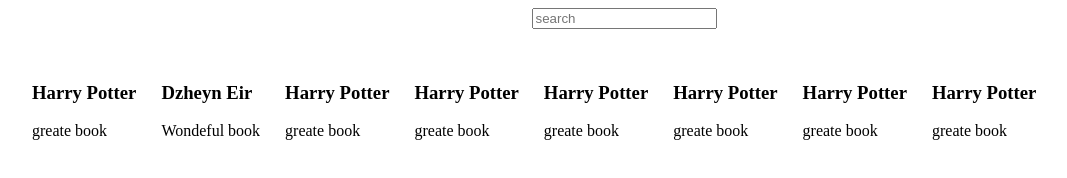
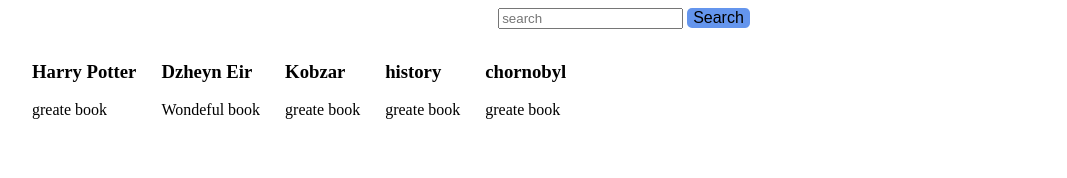
Before and after one commit to Maf1ck/library-examples, a plain HTML site: page index.html in a window 1280 px wide. Shown: the whole page, without its empty margins (16-1083 px from the left). Drawn offline with Linux system fonts and the light colour scheme.

Commit message:
js chnges

```diff
--- a/css/style.css
+++ b/css/style.css
@@ -2,10 +2,27 @@ li{
     list-style-type: none;
 }
 .header-search-div {
+    margin: 0 auto;
+    position: absolute;
+}
+.header-div{
     display: flex;
+    justify-content: center;
 }
-.input-search {
-    margin:0 auto;
+.input {
+
+}
+.btn{
+    font-size: 16px;
+    background-color: cornflowerblue;
+    border: none;
+    border-radius:5px ;
+}
+.btn:focus{
+    background-color:antiquewhite;
+}
+btn:hover{
+    background-color: antiquewhite;
 }
 
 .section-catalog {
--- a/index.html
+++ b/index.html
@@ -10,21 +10,25 @@
 <body>
     <main>
         <header>
-            <div class="header-search-div">
-                <input type="text" class="input-search" name="search" placeholder="search">
+            <div class="header-div">
+                <div class="header-search-div">
+                    <input type="text" class="input" name="search" placeholder="search" id="search-input">
+                    <button type="submit" class="btn" id="button-search">Search</button>
+                </div>
+
             </div>
         </header>
         <section class="section-catalog">
             <div class="container">
                 <ul class="list-books">
-                    <li class="list-item">
+                    <li class="list-item" id="harry-potter">
                         <div class="div-in-item">
                             <img src="" alt="" class="img-book">
                             <h3 class="name-book">Harry Potter</h3>
                             <p class="description-book">greate book</p>
                         </div>
                     </li>
-                    <li class="list-item">
+                    <li class="list-item" id="dzheyn-eir">
                         <div class="div-in-item">
                             <img src="" alt="" class="img-book">
                             <h3 class="name-book">Dzheyn Eir</h3>
@@ -32,6 +36,27 @@
                         </div>
                     </li>
                     <li class="list-item">
+                        <div class="div-in-item">
+                            <img src="" alt="" class="img-book">
+                            <h3 class="name-book">Kobzar</h3>
+                            <p class="description-book">greate book</p>
+                        </div>
+                    </li>
+                    <li class="list-item">
+                        <div class="div-in-item">
+                            <img src="" alt="" class="img-book">
+                            <h3 class="name-book">history</h3>
+                            <p class="description-book">greate book</p>
+                        </div>
+                    </li>
+                    <li class="list-item">
+                        <div class="div-in-item">
+                            <img src="" alt="" class="img-book">
+                            <h3 class="name-book">chornobyl</h3>
+                            <p class="description-book">greate book</p>
+                        </div>
+                    </li>
+                    <!--<li class="list-item">
                         <div class="div-in-item">
                             <img src="" alt="" class="img-book">
                             <h3 class="name-book">Harry Potter</h3>
@@ -51,28 +76,7 @@
                             <h3 class="name-book">Harry Potter</h3>
                             <p class="description-book">greate book</p>
                         </div>
-                    </li>
-                    <li class="list-item">
-                        <div class="div-in-item">
-                            <img src="" alt="" class="img-book">
-                            <h3 class="name-book">Harry Potter</h3>
-                            <p class="description-book">greate book</p>
-                        </div>
-                    </li>
-                    <li class="list-item">
-                        <div class="div-in-item">
-                            <img src="" alt="" class="img-book">
-                            <h3 class="name-book">Harry Potter</h3>
-                            <p class="description-book">greate book</p>
-                        </div>
-                    </li>
-                    <li class="list-item">
-                        <div class="div-in-item">
-                            <img src="" alt="" class="img-book">
-                            <h3 class="name-book">Harry Potter</h3>
-                            <p class="description-book">greate book</p>
-                        </div>
-                    </li>
+                    </li>-->
                 </ul>
             </div>
         </section>
@@ -80,4 +84,60 @@
 
 
 </body>
+<script>
+    const searchButton = document.querySelector('#button-search');
+    const listItems = document.querySelector('.list-books');
+
+    let books=[
+        {
+            name:'harry potter',
+            available:true,
+            id: (Math.random() * 100000).toString(),
+        },
+        {
+            name:'dzein eir',
+            available:true,
+            id: (Math.random() * 100000).toString(),
+        },
+        {
+            name:'kobzar',
+            available:true,
+            id: (Math.random() * 100000).toString(),
+        },
+        {
+            name:'history',
+            available:true,
+            id: (Math.random() * 100000).toString(),
+        },
+        {
+            name:'chornobyl',
+            available:true,
+            id: (Math.random() * 100000).toString(),
+        }
+    ]
+    function updateList() {
+        listItems.innerHTML = '';
+    }
+    function converter() {
+    const textInput = document.getElementById("search-input").value.trim().toLowerCase();
+    const foundBook = books.find(book => book.name.toLowerCase() === textInput);
+
+    if (foundBook) {
+        const bookHTML = `
+            <li class="list-item">
+                <div class="div-in-item">
+                    <img src="" alt="" class="img-book">
+                    <h3 class="name-book">${foundBook.name}</h3>
+                    <p class="description-book">${foundBook.description}</p>
+                </div>
+            </li>
+        `;
+        updateList(bookHTML);
+    } else {
+        updateList('<p>Книгу не знайдено</p>');
+    }
+}
+
+    searchButton.addEventListener("click", converter);
+</script>
 </html>
```
